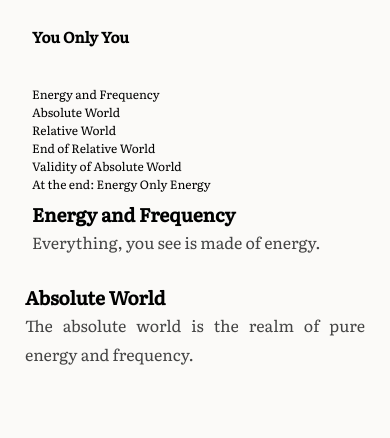
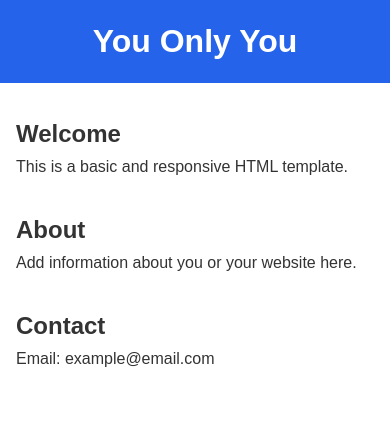
Before and after one commit to deepakkotary/YOY, a plain HTML site: page index.html in a window 390 px wide. Drawn offline with Linux system fonts and the light colour scheme.

Commit message:
restarting

```diff
--- a/index.html
+++ b/index.html
@@ -2,304 +2,66 @@
 <html lang="en">
 <head>
   <meta charset="UTF-8">
-	<meta name="viewport" content="width=device-width, initial-scale=1">
-	<meta name="description" content="You Only You">
+  <meta name="viewport" content="width=device-width, initial-scale=1.0">
   <title>You Only You</title>
   <style>
-    @import url('https://fonts.googleapis.com/css2?family=Literata:opsz,wght@7..72,400;7..72,500&family=EB+Garamond:wght@400;500;600&family=Inter:wght@400;500;600&display=swap');
-
-    *{
+    * {
+      box-sizing: border-box;
       margin: 0;
       padding: 0;
-        box-sizing: border-box;
-        font-family: literata, sans-serif;
-    }
-    .header, .energy{
-        margin: 0px 7px;
-    }
-    p{
-        font-size: 12px;
-        text-align: justify;
-
-    }
-    body{
-       background: #FBFAF8;
-        margin: 0px;
-        padding: 25px;
-        min-height: 100vh;
-        box-sizing: border-box;
-
-    }
-/*******************************************************************************/
-/*main container */
-.container {
-    width: 100%;
-    max-width: 1450px;
-    min-height: calc(100vh - 50px);
-    margin: auto;
-    background: #FBFAF8;
-    border-radius: 35px;
-    display: grid;
-
-    /* Sidebar + Main area */
-    grid-template-columns: 210px 1fr;
-
-    overflow: hidden;
     }
 
-/* sidebar*/
-
-.sidebar {
-    background: #FBF4EC;
-    padding: 30px 20px;
-
-    display: flex;
-    flex-direction: column;
-    gap: 30px;
+    body {
+      font-family: Arial, sans-serif;
+      line-height: 1.6;
+      color: #333;
     }
 
-
-.menu {
-    display: flex;
-    flex-direction: column;
-    gap: 25px;
+    header {
+      background: #2563eb;
+      color: white;
+      padding: 1rem;
+      text-align: center;
     }
 
-.menu a {
-    text-decoration: none;
-    color: #333;
-    font-family: Arial, sans-serif;
-    font-size: 14px;
-    font-weight: 600;
+   footer {
+      max-width: 900px;
+      margin: 0 auto;
+      padding: 2rem 1rem;
     }
 
-
-
-/* main content */
-
-.main {
-    min-width: 0;
-    padding: 40px;
-    display: flex;
-    flex-direction: column;
+    section {
+      margin-bottom: 2rem;
     }
 
-/* book-header*/
-.book-header {
-    display: flex;
-    justify-content: space-between;
-    align-items: center;
-    margin-bottom: 30px;
+    @media (max-width: 600px) {
+      main {
+        padding: 1.5rem 1rem;
       }
-
-.book-header h2 {
-    font-size: 19px;
     }
-
-
- /* three block layout: main area has two reading columns */
-
-.book-content {
-    display: grid;
-    grid-template-columns: repeat(2, minmax(0, 1fr));
-    gap: 40px;
-}
-
-.book-content p {
-    font-size: 15px;
-    line-height: 1.9;
-    margin-bottom: 25px;
-    color: #444;
-    text-align: justify;
-}
-
-/* PAGE NAVIGATION */
-
-.pagination {
-    margin-top: auto;
-    padding: 20px;
-    background: #EEEEEC;
-    border-radius: 20px;
-
-    display: flex;
-    gap: 15px;
-    overflow-x: auto;
-}
-
-
-/*************************************************************************************/
-
-/* TABLET */
-
-@media (max-width: 900px) {
-
-    body {
-        padding: 0px;
-    }
-
-    .container {
-        grid-template-columns: 160px 1fr;
-    }
-
-    .main {
-        padding: 25px;
-    }
-
-    .book-content {
-        gap: 20px;
-    }
-
-}
-
-
-
-
-
-
-
-/***************************************************************/
-/* MOBILE*/
-@media (max-width: 600px){
-
-   body{
-  width: 100vw;
-    height: 100vh;
-padding: 0px;
-background-color: #FBFAF8;
-
-}
-
-
-    .container{
-        width: 100%;
-        min-height: 100vh;
-        border-radius: 0px;
-        /*sidebar moves above content*/
-        grid-template-columns: 1fr;
-
-    }
-    .sidebar{
-        width: 100vw;
-        padding: 12px 15px;
-        flex-direction: row;
-        align-items: center;
-        justify-content: space-between;
-        gap: 10px;
-        height: auto;
-        background-color: green;
-        display: none;
-    }
-    .menu{
-flex-direction: row;
-gap: 12px;
-overflow-x: auto;
-background-color: red;
-    }
-    .menu a{
-        text-decoration: none;
-        font-size: 12px;
-        white-space:nowrap;
-    }
-    .main{
-        padding: 7px 7px auto 7px ;
-
-
-    }
-    /* reading columns become one column */
-    .book-content{
-        grid-template-columns: 1fr;
-        gap: 0px;
-    }
-    .book-content p{
-        font-size: 16px;
-        line-height: 1.85;
-    }
-    .book-header h2{
-        font-size: 15px;
-
-    }
-    .pagination{
-        margin-top: 30px;
-        padding: 12px;
-    }
-/***************************************************/
-}
-
-/********  footer always at bottom   **********************/
-/*.main{
-    min-width: 0;
-    min-height: 0;
-    display: flex;
-    flex-direction: column;
-}
-*/
-.pagination{
-margin-bottom: 0px;
-display: none;
-}
-
   </style>
 </head>
 <body>
-<div class="container">
-    <!-- creating nav bar -->
-     <aside class="sidebar">
-        <div class="profile">
-            <nav class="menu">
-                <a href="#energy">ENERGY AND FREQUENCY</a>
-<a href="#absolute">ABSOLUTE WORLD</a>
-<a href="#relative">RELATIVE WORLD</a>
-<a href="#end">END OF RELATIVE WORLD</a>
-<a href="#validity">VALIDITY OF ABSOLUTE WORLD</a>
-<a href="#endenergy">AT THE END: ENERGY ONLY ENERGY</a>
-            </nav>
-        </div>
+  <header>
+    <h1>You Only You</h1>
+  </header>
 
-     </aside>
+  <footer>
+    <section id="home">
+      <h2>Welcome</h2>
+      <p>This is a basic and responsive HTML template.</p>
+    </section>
 
-<main class="main">
-<!--now starting of main-->
+    <section id="about">
+      <h2>About</h2>
+      <p>Add information about you or your website here.</p>
+    </section>
 
-<div class="header book-header">
-<h2>You Only You</h2>
-</div>
-<!-- now comes to mid part -->
- <!--now comes to two reading columns-->
- <section class="book-content">
-    <!--first column-->
-<div class="mid column">
-   <div class="index">
-    <ul style="list-style-type: none; font-size: 12px; text-align: justify; margin: 7px 7px;">
-        <li>Energy and Frequency</li>
-            <li>Absolute World</li>
-            <li>Relative World</li>
-            <li>End of Relative World</li>
-            <li>Validity of Absolute World</li>
-            <li>At the end: Energy Only Energy</li>
-    </ul>
-   </div>
-   <div class="energy" id="energy">
-    <h3>Energy and Frequency</h3>
-    <p>
-        Everything, you see is made of energy.
-    </p>
-   </div>
-</div>
-<!--second column-->
-<div class="mid column">
-    <div class="absolute" id="absolute">
-        <h3>Absolute World</h3>
-        <p>
-            The absolute world is the realm of pure energy and frequency.
-        </p>
-    </div>
-</div>
+    <section id="contact">
+      <h2>Contact</h2>
+      <p>Email: example@email.com</p>
     </section>
-<!-- now times of footer -->
-<footer class="footer pagination">
-    <p>this is footer of YOY </p>
   </footer>
-</main>
-</div>
+
 </body>
 </html>
```
Lines whose indentation alone changed are shown as unchanged.
